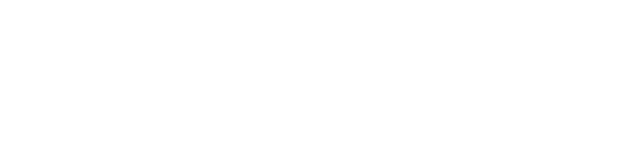
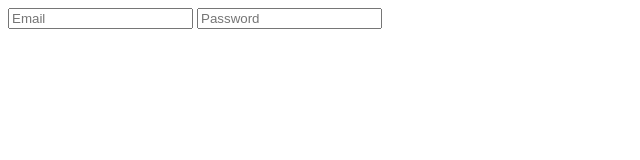
Before and after one commit to gmankd/shoe_list_frontend, a plain HTML site: page index.html in a window 1280 px wide. Shown: the whole page, without its empty margins (0-640 px from the left). Drawn offline with nearby package versions, Linux system fonts and the light colour scheme.

Commit message:
Adda email and password place holder.

```diff
--- a/index.html
+++ b/index.html
@@ -12,6 +12,9 @@
   <script src="app.js"></script>
 </head>
 <body>
-
+  <div>
+    <input placeholder="Email" id="email">
+    <input placeholder="Password" id="password">
+  </div>
 </body>
 </html>
```
